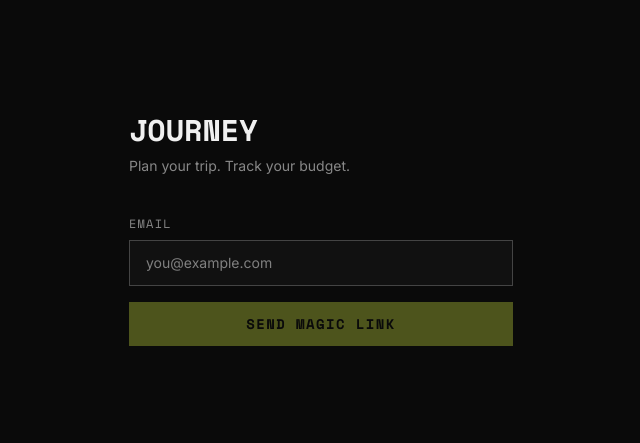
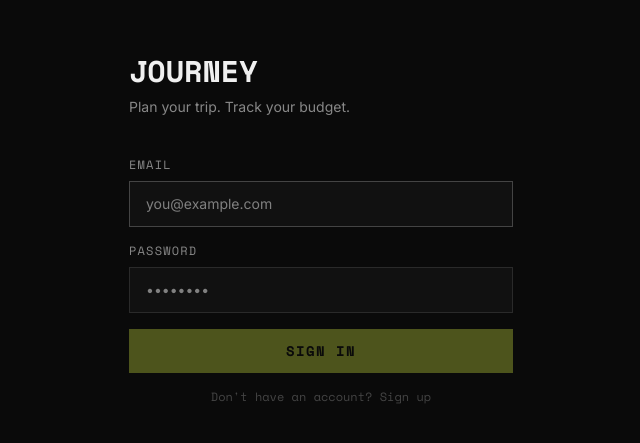
Before and after one commit to MaxBloechlinger/journey, a React (Vite) app: page / in a window 1280 px wide. Shown: the part 171-614 px from the top of the page, without its empty margins (319-959 px from the left). Built offline with nearby package versions, Linux system fonts and the light colour scheme; no server answers.

Commit message:
feat(auth): replace magic link with email/password auth

```diff
--- a/src/components/auth/LoginScreen.tsx
+++ b/src/components/auth/LoginScreen.tsx
@@ -1,27 +1,44 @@
 import { useState } from 'react'
 import { supabase } from '../../lib/supabase'
 
+type Mode = 'signin' | 'signup'
+
 export default function LoginScreen() {
+  const [mode, setMode] = useState<Mode>('signin')
   const [email, setEmail] = useState('')
-  const [sent, setSent] = useState(false)
+  const [password, setPassword] = useState('')
   const [loading, setLoading] = useState(false)
   const [error, setError] = useState<string | null>(null)
+  const [message, setMessage] = useState<string | null>(null)
 
   const handleSubmit = async (e: React.FormEvent) => {
     e.preventDefault()
-    if (!email.trim()) return
+    if (!email.trim() || !password) return
     setLoading(true)
     setError(null)
-    const { error } = await supabase.auth.signInWithOtp({
-      email: email.trim(),
-      options: { emailRedirectTo: window.location.origin },
-    })
-    setLoading(false)
+    setMessage(null)
+
+    if (mode === 'signin') {
+      const { error } = await supabase.auth.signInWithPassword({ email: email.trim(), password })
+      if (error) setError(error.message)
+    } else {
+      const { error } = await supabase.auth.signUp({ email: email.trim(), password })
       if (error) {
         setError(error.message)
       } else {
-      setSent(true)
+        setMessage('Account created! Check your email to confirm, then sign in.')
+        setMode('signin')
       }
+    }
+    setLoading(false)
+  }
+
+  const inputStyle: React.CSSProperties = {
+    background: 'var(--bg-surface)',
+    border: '1px solid var(--border)',
+    color: 'var(--text-primary)',
+    fontFamily: 'var(--font-body)',
+    colorScheme: 'dark',
   }
 
   return (
@@ -43,25 +60,9 @@ export default function LoginScreen() {
           Plan your trip. Track your budget.
         </p>
 
-        {sent ? (
-          <div
-            className="px-5 py-4"
-            style={{ border: '1px solid var(--border)', background: 'var(--bg-surface)' }}
-          >
-            <p
-              className="text-sm"
-              style={{ fontFamily: 'var(--font-body)', color: 'var(--text-primary)' }}
-            >
-              Magic link sent to <strong>{email}</strong>. Check your inbox and click the link to sign in.
-            </p>
-          </div>
-        ) : (
         <form onSubmit={handleSubmit} className="flex flex-col gap-4">
           <div className="flex flex-col gap-2">
-              <label
-                className="text-xs uppercase tracking-widest"
-                style={{ fontFamily: 'var(--font-display)', color: 'var(--text-secondary)' }}
-              >
+            <label className="text-xs uppercase tracking-widest" style={{ fontFamily: 'var(--font-display)', color: 'var(--text-secondary)' }}>
               Email
             </label>
             <input
@@ -71,13 +72,23 @@ export default function LoginScreen() {
               value={email}
               onChange={(e) => setEmail(e.target.value)}
               className="w-full px-4 py-3 text-sm outline-none"
-                style={{
-                  background: 'var(--bg-surface)',
-                  border: '1px solid var(--border)',
-                  color: 'var(--text-primary)',
-                  fontFamily: 'var(--font-body)',
-                  colorScheme: 'dark',
-                }}
+              style={inputStyle}
+              onFocus={(e) => (e.target.style.borderColor = 'var(--border-strong)')}
+              onBlur={(e) => (e.target.style.borderColor = 'var(--border)')}
+            />
+          </div>
+
+          <div className="flex flex-col gap-2">
+            <label className="text-xs uppercase tracking-widest" style={{ fontFamily: 'var(--font-display)', color: 'var(--text-secondary)' }}>
+              Password
+            </label>
+            <input
+              type="password"
+              placeholder={mode === 'signup' ? 'Min. 6 characters' : '••••••••'}
+              value={password}
+              onChange={(e) => setPassword(e.target.value)}
+              className="w-full px-4 py-3 text-sm outline-none"
+              style={inputStyle}
               onFocus={(e) => (e.target.style.borderColor = 'var(--border-strong)')}
               onBlur={(e) => (e.target.style.borderColor = 'var(--border)')}
             />
@@ -88,17 +99,30 @@ export default function LoginScreen() {
               {error}
             </p>
           )}
+          {message && (
+            <p className="text-xs" style={{ color: 'var(--success)', fontFamily: 'var(--font-body)' }}>
+              {message}
+            </p>
+          )}
 
           <button
             type="submit"
-              disabled={!email.trim() || loading}
-              className="py-3 text-sm font-bold uppercase tracking-widest disabled:opacity-30 transition-opacity hover:opacity-80"
+            disabled={!email.trim() || !password || loading}
+            className="py-3 text-sm font-bold uppercase tracking-widest disabled:opacity-30 hover:opacity-80 transition-opacity"
             style={{ background: 'var(--accent)', color: '#0a0a0a', fontFamily: 'var(--font-display)' }}
           >
-              {loading ? 'Sending…' : 'Send Magic Link'}
+            {loading ? '…' : mode === 'signin' ? 'Sign In' : 'Create Account'}
+          </button>
+
+          <button
+            type="button"
+            onClick={() => { setMode(mode === 'signin' ? 'signup' : 'signin'); setError(null); setMessage(null) }}
+            className="text-xs hover:opacity-70 transition-opacity"
+            style={{ fontFamily: 'var(--font-display)', color: 'var(--text-muted)' }}
+          >
+            {mode === 'signin' ? "Don't have an account? Sign up" : 'Already have an account? Sign in'}
           </button>
         </form>
-        )}
       </div>
     </div>
   )
```
Lines whose indentation alone changed are shown as unchanged.
